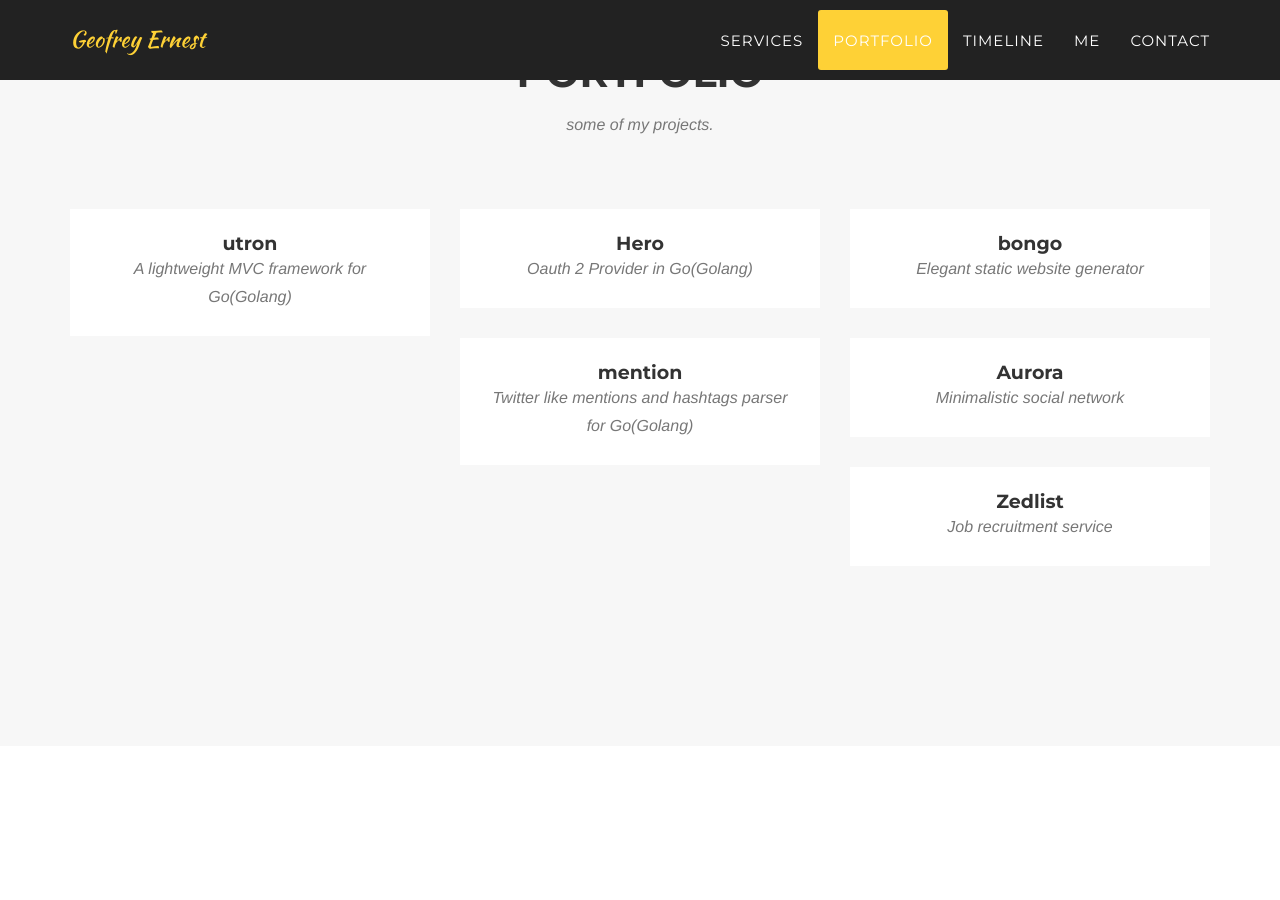
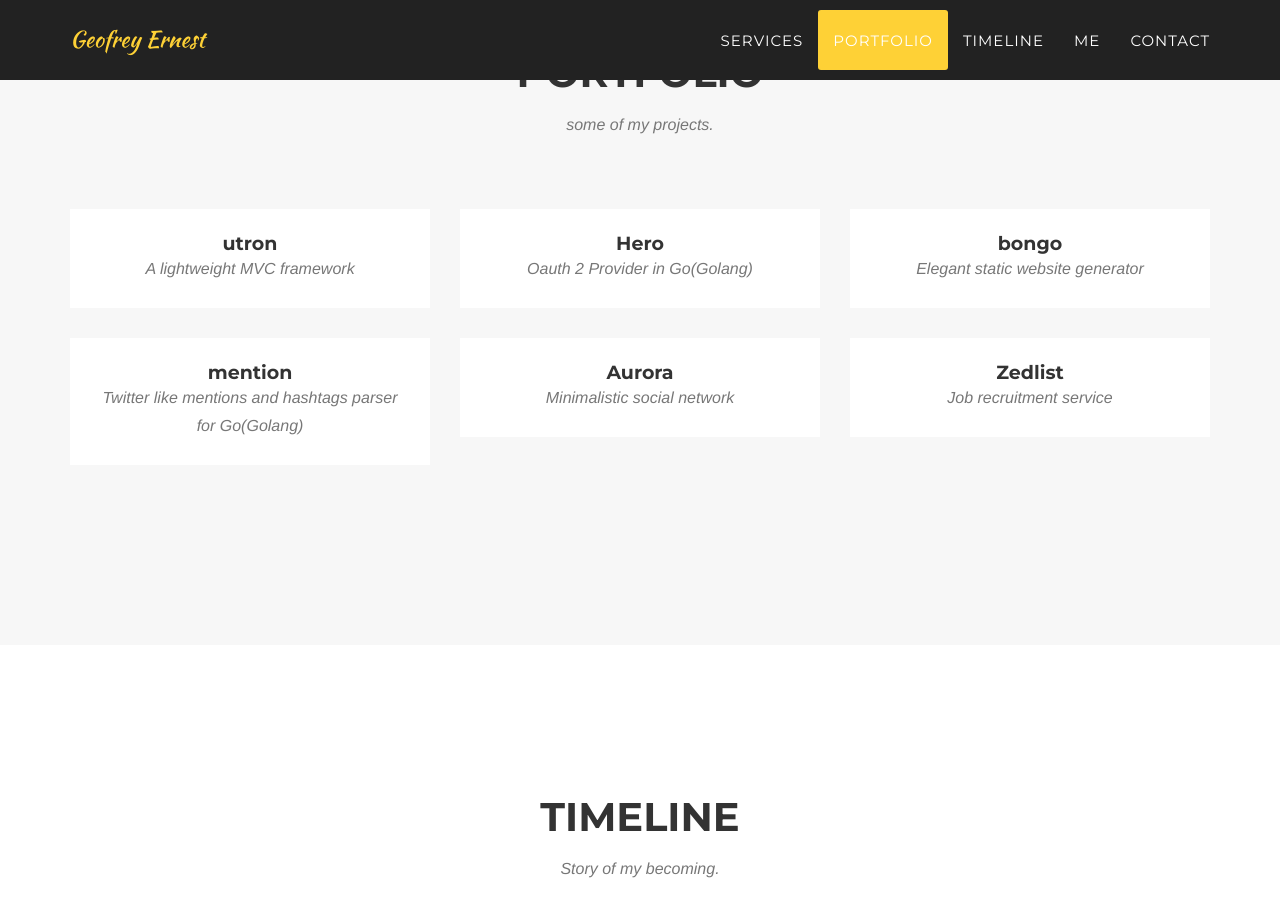
Before and after one commit to srph/gernest.github.io, a Jekyll site: the page built from _posts/2014-07-18-project-1.markdown, in a window 1280 px wide and 900 px high, scrolled down 1912 px. Built offline with Jekyll 4.4.1, drawn with Linux system fonts in a browser that asks for light colours; some web fonts are replaced.

Commit message:
Update projects

```diff
--- a/_posts/2014-07-18-project-1.markdown
+++ b/_posts/2014-07-18-project-1.markdown
@@ -1,6 +1,6 @@
 ---
 title: utron
-subtitle: A lightweight MVC framework for Go(Golang)
+subtitle: A lightweight MVC framework
 layout: default
 modal-id: 1
 date: 2014-07-18
```
